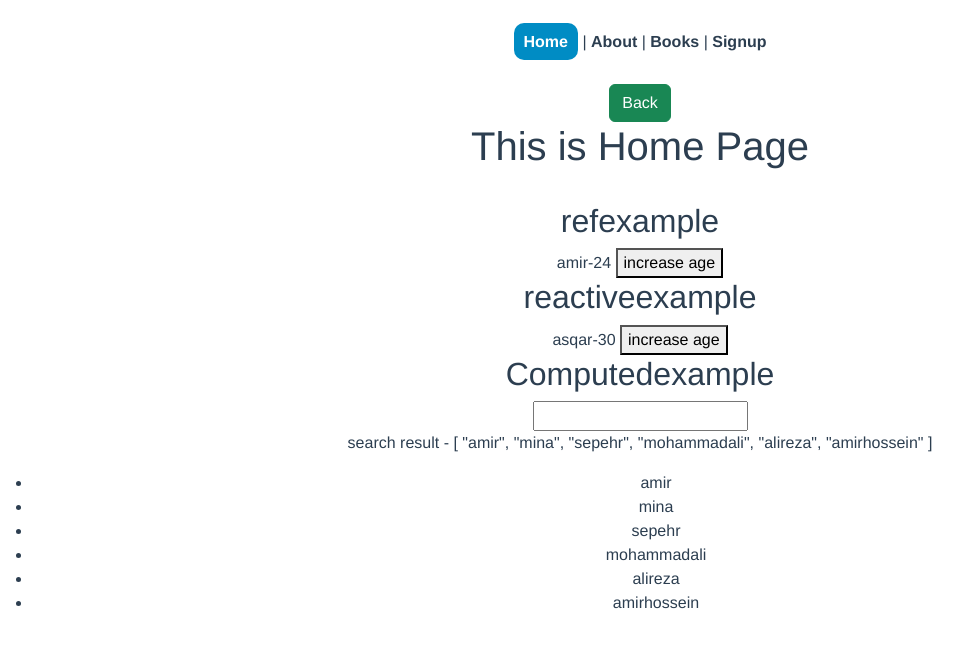
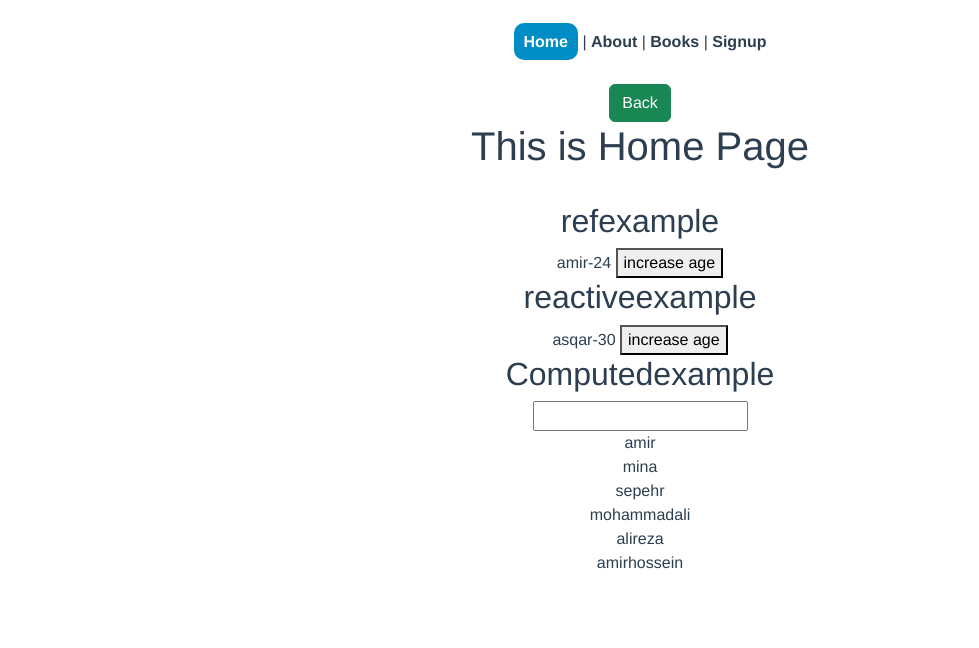
Before and after one commit to amirekramian/VueRouter, a Vue app: page / in a window 1280 px wide. Shown: the top 648 px of the page, without its empty margins (0-979 px from the left). Built offline with nearby package versions, Linux system fonts and the light colour scheme.

Commit message:
Some Changes

```diff
--- a/src/views/HomeView.vue
+++ b/src/views/HomeView.vue
@@ -12,12 +12,11 @@
 <br>
 <h2>Computedexample</h2>
 <input type="text" v-model="search">
-<p>search result - {{matchnames}}</p>
-<ul>
-  <li v-for="name in names" :key="name">{{name}}</li>
-</ul>
+<div v-if="{matchnames}">
 
+  <div v-for="name in matchnames" :key="name">{{name}}</div>
   </div>
+</div>
 </template>
 
 <script>
```
